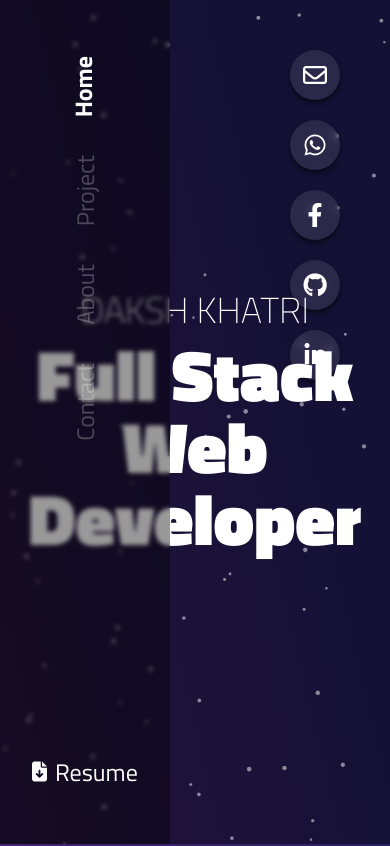
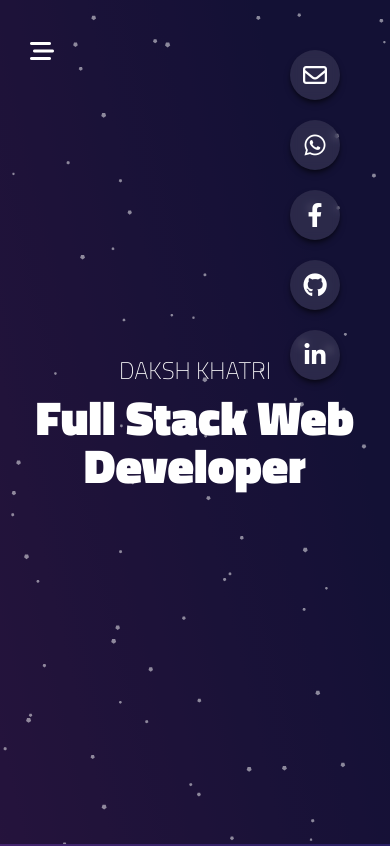
Before and after one commit to dakShh/portfolio, a React (Vite) app: page / in a window 390 px wide. Shown: the top 846 px of the page. Built offline with nearby package versions, Linux system fonts and the light colour scheme.

Commit message:
sidebar for mobile added, responsive hero section

```diff
--- a/src/App.jsx
+++ b/src/App.jsx
@@ -1,25 +1,43 @@
+import { useEffect, useState } from "react";
+
 // ** Components import
 import Hero from "./components/hero";
 import About from "./components/about";
 import NavBar from "./components/navBar";
+import Skills from "./components/skills/skills";
+import Projects from "./components/projects/projects";
 import Socials from "./components/social_media/socials";
 import ParticleBackground from "./components/particleBackground";
 
 // ** Animate on scroll
 import Aos from "aos";
 import "aos/dist/aos.css";
-import Skills from "./components/skills/skills";
-import Projects from "./components/projects/projects";
+import MobileSideBar from "./components/mobileSideBar";
 
 function App() {
   Aos.init({
     duration: 1000,
     offset: 0,
   });
+
+  const [width, setWidth] = useState(window.innerWidth);
+
+  function handleWindowSizeChange() {
+    setWidth(window.innerWidth);
+  }
+  useEffect(() => {
+    window.addEventListener("resize", handleWindowSizeChange);
+    return () => {
+      window.removeEventListener("resize", handleWindowSizeChange);
+    };
+  }, []);
+
+  const isMobile = width <= 768;
   return (
     <div className="min-h-screen relative overflow-hidden container mx-auto">
       <ParticleBackground />
-      <NavBar />
+      {isMobile ? <MobileSideBar /> : <NavBar />}
+
       <Socials />
       <Hero />
       <About />
--- a/src/components/hero.jsx
+++ b/src/components/hero.jsx
@@ -22,14 +22,19 @@ const Hero = () => {
           <div
             data-aos="zoom-in-up"
             data-aos-delay="800"
-            className={clsx("relative", "font-thin", "text-4xl ", "text-white", "mb-2")}
+            className={clsx("relative", "font-thin", "text-2xl lg:text-4xl ", "text-white", "mb-2")}
           >
             DAKSH KHATRI
           </div>
           <div
             data-aos="zoom-in-up"
             data-aos-delay="950"
-            className={clsx("relative", "text-7xl font-extrabold", "text-white", "max-w-lg")}
+            className={clsx(
+              "relative",
+              "text-5xl lg:text-7xl font-extrabold",
+              "text-white",
+              "max-w-lg"
+            )}
           >
             Full Stack Web Developer
           </div>
--- /dev/null
+++ b/src/components/mobileSideBar.jsx
@@ -0,0 +1,97 @@
+import clsx from "clsx";
+import React, { useState } from "react";
+
+const MobileSideBar = () => {
+  const [isOpen, setIsOpen] = useState(false);
+
+  function toggleOpen() {
+    console.log("clicked");
+    setIsOpen((prevState) => !prevState);
+  }
+  return (
+    <div className={clsx("absolute", "left-[30px] top-[35px]")}>
+      {!isOpen && (
+        <i
+          onClick={() => toggleOpen()}
+          className={clsx("text-white", "fa-solid fa-bars-staggered", "text-2xl", "cursor-pointer")}
+        ></i>
+      )}
+
+      <div
+        className={clsx(
+          "pl-3 pr-4 py-8 ",
+          "fixed left-0 top-0",
+          "bg-black/75",
+          "backdrop-blur-[4px]",
+          "h-screen",
+          "z-[999]",
+          `${isOpen ? "opacity-[1]" : "opacity-[0]"}`,
+          "transition duration-150",
+          `${isOpen ? "translate-x-0" : "-translate-x-8"}`
+        )}
+      >
+        <nav className={clsx("text-white ", "flex flex-col items-center ", "w-full h-full")}>
+          <i
+            onClick={() => toggleOpen()}
+            className={clsx(
+              "text-white",
+              "mb-7",
+              "fa-solid fa-xmark",
+              "text-3xl",
+              "cursor-pointer"
+            )}
+          ></i>
+
+          <ul className={clsx("flex flex-col gap-y-8", "")} id="nav-ul">
+            <li data-aos="fade-right" data-aos-delay="200">
+              <a
+                className={clsx("font-bold text-lg lg:text-2xl text-white", "rotate-180")}
+                style={{ writingMode: "tb" }}
+              >
+                Home
+              </a>
+            </li>
+            <li data-aos="fade-right" data-aos-delay="400">
+              <a
+                className={clsx("text-lg", "text-white/25", "rotate-180")}
+                style={{ writingMode: "tb" }}
+              >
+                Project
+              </a>
+            </li>
+            <li data-aos="fade-right" data-aos-delay="500">
+              <a
+                className={clsx("text-lg", "text-white/25", "rotate-180")}
+                style={{ writingMode: "tb" }}
+              >
+                About
+              </a>
+            </li>
+            <li data-aos="fade-right" data-aos-delay="600">
+              <a
+                className={clsx("text-lg", "text-white/25", "rotate-180")}
+                style={{ writingMode: "tb" }}
+              >
+                Contact
+              </a>
+            </li>
+          </ul>
+          <div className="mt-auto cursor-pointer ">
+            <div className="flex flex-col lg:flex-row gap-x-2 items-center">
+              <i
+                data-aos="fade-up"
+                data-aos-delay="600"
+                className="fa-solid fa-file-arrow-down text-xl"
+              ></i>
+              <span data-aos="fade-up" data-aos-delay="600" className="text-lg lg:text-2xl">
+                Resume
+              </span>
+            </div>
+          </div>
+        </nav>
+      </div>
+    </div>
+  );
+};
+
+export default MobileSideBar;
--- a/src/components/navBar.jsx
+++ b/src/components/navBar.jsx
@@ -7,12 +7,13 @@ const NavBar = () => {
   return (
     <div
       className={clsx(
-        "px-8 py-14",
+        "px-4 py-14 lg:px-8 lg:py-14",
         "fixed left-0",
         "bg-black/40",
         "backdrop-blur-[2px]",
         "h-screen",
-        "z-[999]"
+        "z-[999]",
+        "hidden md:block"
       )}
     >
       <nav className={clsx("text-white ", "flex flex-col items-center ", "w-full h-full")}>
@@ -23,36 +24,45 @@ const NavBar = () => {
         <ul className={clsx("flex flex-col gap-y-8", "")} id="nav-ul">
           <li data-aos="fade-right" data-aos-delay="200">
             <a
-              className={clsx(" font-bold text-2xl text-white", "rotate-180")}
+              className={clsx("font-bold text-lg lg:text-2xl text-white", "rotate-180")}
               style={{ writingMode: "tb" }}
             >
               Home
             </a>
           </li>
           <li data-aos="fade-right" data-aos-delay="400">
-            <a className={clsx("text-white/25", "rotate-180")} style={{ writingMode: "tb" }}>
+            <a
+              className={clsx("text-lg", "text-white/25", "rotate-180")}
+              style={{ writingMode: "tb" }}
+            >
               Project
             </a>
           </li>
           <li data-aos="fade-right" data-aos-delay="500">
-            <a className={clsx("text-white/25", "rotate-180")} style={{ writingMode: "tb" }}>
+            <a
+              className={clsx("text-lg", "text-white/25", "rotate-180")}
+              style={{ writingMode: "tb" }}
+            >
               About
             </a>
           </li>
           <li data-aos="fade-right" data-aos-delay="600">
-            <a className={clsx("text-white/25", "rotate-180")} style={{ writingMode: "tb" }}>
+            <a
+              className={clsx("text-lg", "text-white/25", "rotate-180")}
+              style={{ writingMode: "tb" }}
+            >
               Contact
             </a>
           </li>
         </ul>
         <div className="mt-auto cursor-pointer ">
-          <div className="flex gap-x-2 items-center">
+          <div className="flex flex-col lg:flex-row gap-x-2 items-center">
             <i
               data-aos="fade-up"
               data-aos-delay="600"
               className="fa-solid fa-file-arrow-down text-xl"
             ></i>
-            <span data-aos="fade-up" data-aos-delay="600" className="text-2xl">
+            <span data-aos="fade-up" data-aos-delay="600" className="text-lg lg:text-2xl">
               Resume
             </span>
           </div>
--- a/src/index.css
+++ b/src/index.css
@@ -41,7 +41,6 @@ canvas {
 
 #nav-ul li a {
   cursor: pointer;
-  font-size: 24px;
 }
 
 #nav-ul li a:hover {
```
